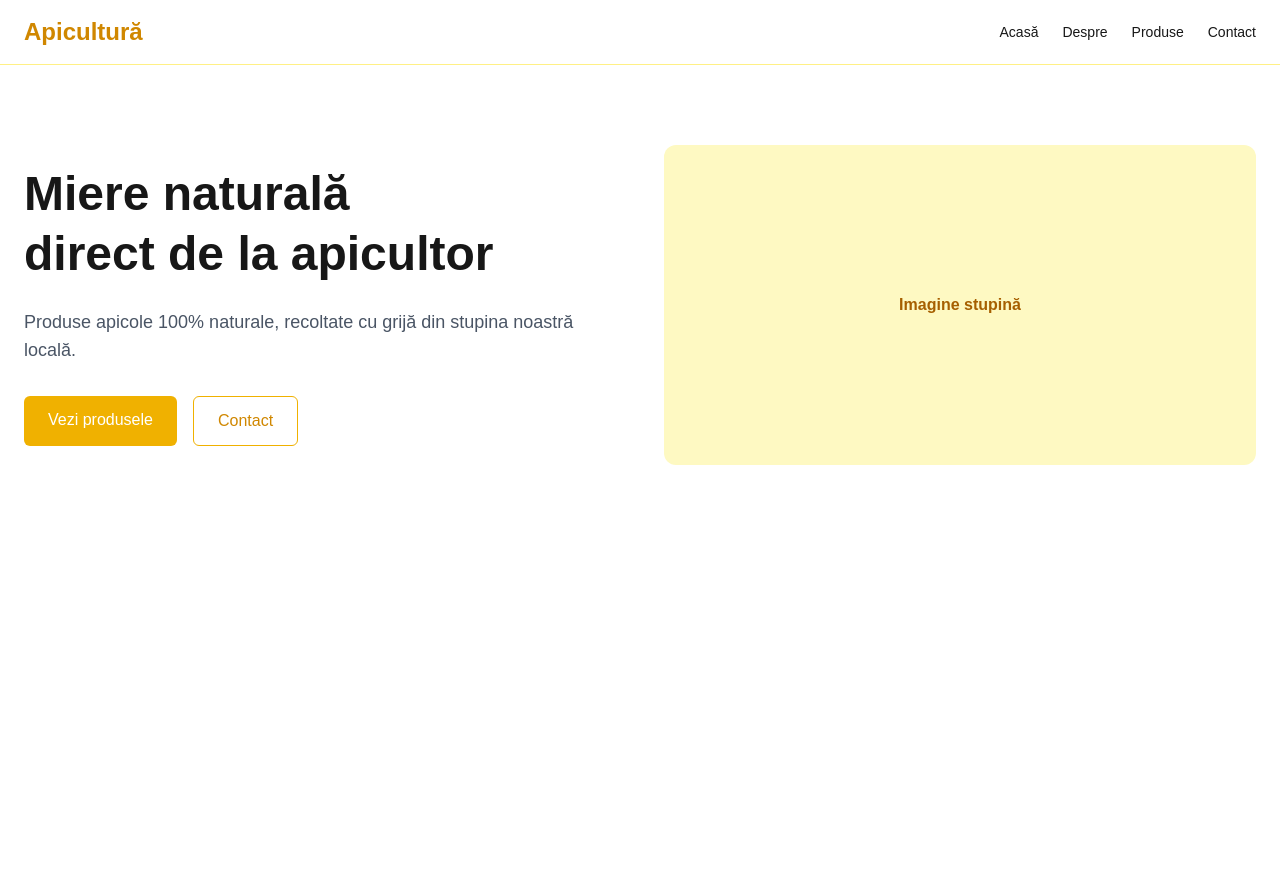
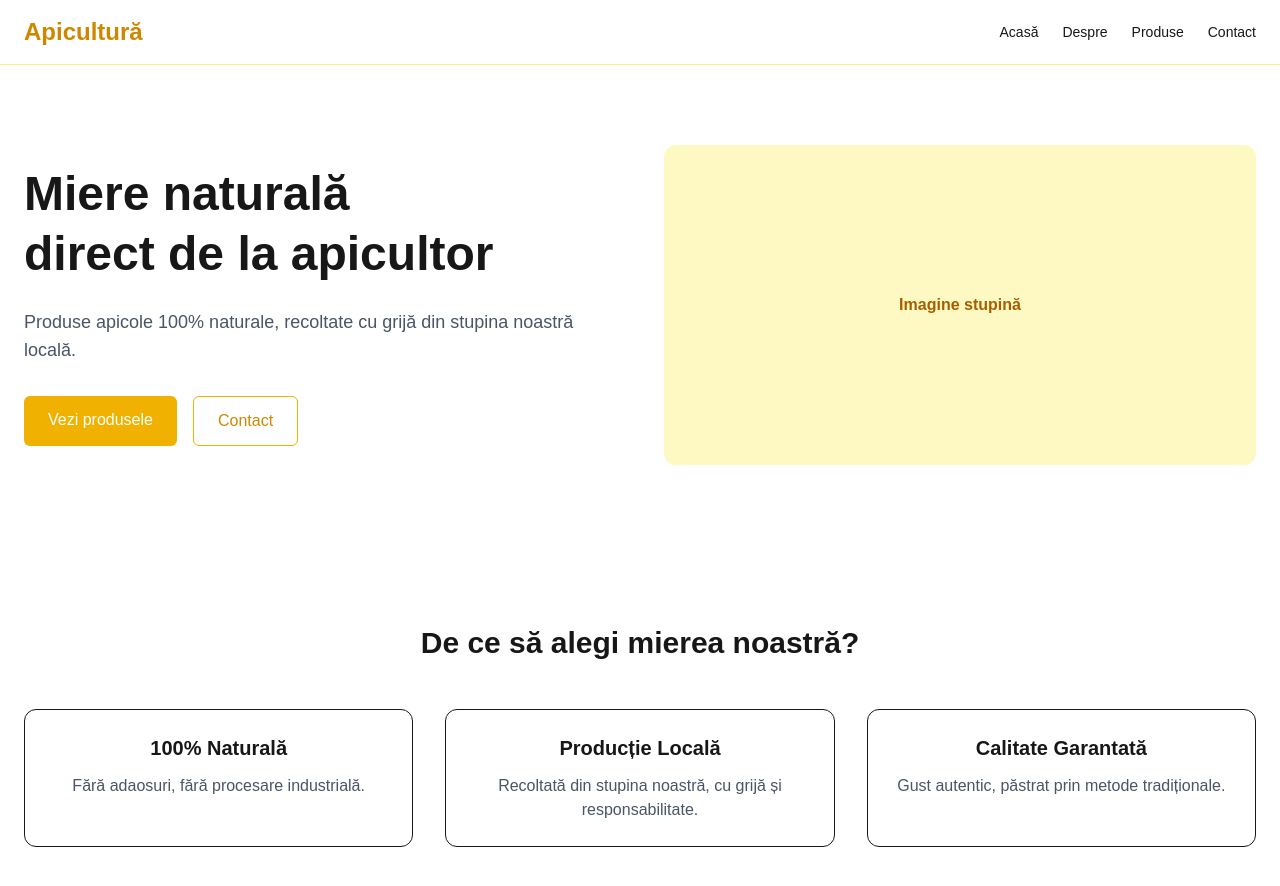
Before and after one commit to ionutpetru4046/Website-Apicultura, a Next.js app: page / in a window 1280 px wide. Shown: the top 886 px of the page. Before the commit the page ends 800 px from the top, so only its background shows below. Built offline with nearby package versions, Linux system fonts and the light colour scheme.

Commit message:
ui: add benefits section and footer

```diff
--- a/app/page.tsx
+++ b/app/page.tsx
@@ -1,3 +1,5 @@
+import Benefits from "@/components/Benefits";
+
 export default function Home() {
   return (
     <main>
@@ -35,6 +37,7 @@
           </span>
         </div>
       </section>
+      <Benefits />
     </main>
   );
 }
--- /dev/null
+++ b/components/Benefits.tsx
@@ -0,0 +1,40 @@
+export default function Benefits() {
+    return (
+      <section className="bg-white py-20">
+        <div className="max-w-7xl mx-auto px-6">
+          <h2 className="text-3xl font-bold text-center mb-12">
+            De ce să alegi mierea noastră?
+          </h2>
+
+          <div className="grid md:grid-cols-3 gap-8">
+            <div className="p-6 border rounded-xl text-center">
+              <h3 className="text-xl font-semibold mb-3">
+                100% Naturală
+              </h3>
+              <p className="text-gray-600">
+                Fără adaosuri, fără procesare industrială.
+              </p>
+            </div>
+
+            <div className="p-6 border rounded-xl text-center">
+              <h3 className="text-xl font-semibold mb-3">
+                Producție Locală
+              </h3>
+              <p className="text-gray-600">
+                Recoltată din stupina noastră, cu grijă și responsabilitate.
+              </p>
+            </div>
+
+            <div className="p-6 border rounded-xl text-center">
+              <h3 className="text-xl font-semibold mb-3">
+                Calitate Garantată
+              </h3>
+              <p className="text-gray-600">
+                Gust autentic, păstrat prin metode tradiționale.
+              </p>
+            </div>
+          </div>
+        </div>
+      </section>
+    );
+  }
```
